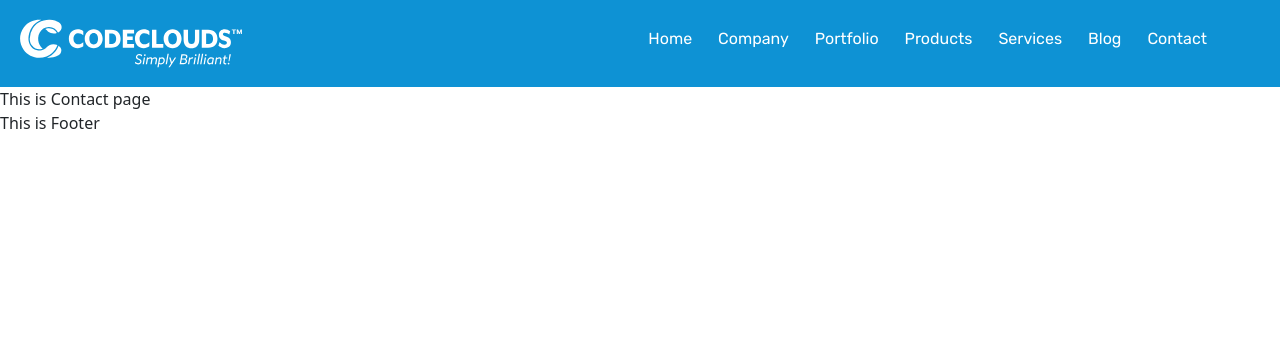
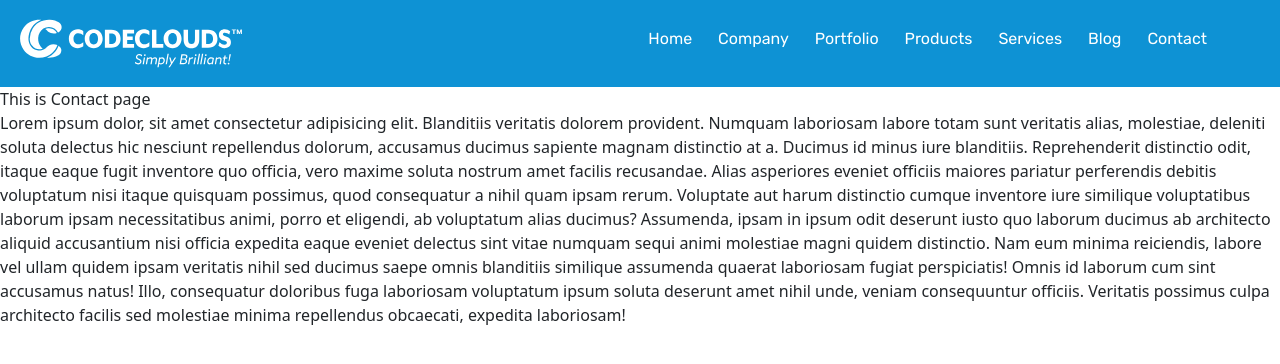
Before and after one commit to iamtanmayrudra/CodeClouds, a React (Create React App) app: page /Contact in a window 1280 px wide. Shown: the top 364 px of the page. Built offline with nearby package versions, Linux system fonts and the light colour scheme; some icons are missing.

Commit message:
Footer Updater

```diff
--- a/src/myComponents/footerComponent/Footer.js
+++ b/src/myComponents/footerComponent/Footer.js
@@ -3,7 +3,7 @@ import React from 'react'
 function Footer() {
   return (
     <>
-     This is Footer
+     Lorem ipsum dolor, sit amet consectetur adipisicing elit. Blanditiis veritatis dolorem provident. Numquam laboriosam labore totam sunt veritatis alias, molestiae, deleniti soluta delectus hic nesciunt repellendus dolorum, accusamus ducimus sapiente magnam distinctio at a. Ducimus id minus iure blanditiis. Reprehenderit distinctio odit, itaque eaque fugit inventore quo officia, vero maxime soluta nostrum amet facilis recusandae. Alias asperiores eveniet officiis maiores pariatur perferendis debitis voluptatum nisi itaque quisquam possimus, quod consequatur a nihil quam ipsam rerum. Voluptate aut harum distinctio cumque inventore iure similique voluptatibus laborum ipsam necessitatibus animi, porro et eligendi, ab voluptatum alias ducimus? Assumenda, ipsam in ipsum odit deserunt iusto quo laborum ducimus ab architecto aliquid accusantium nisi officia expedita eaque eveniet delectus sint vitae numquam sequi animi molestiae magni quidem distinctio. Nam eum minima reiciendis, labore vel ullam quidem ipsam veritatis nihil sed ducimus saepe omnis blanditiis similique assumenda quaerat laboriosam fugiat perspiciatis! Omnis id laborum cum sint accusamus natus! Illo, consequatur doloribus fuga laboriosam voluptatum ipsum soluta deserunt amet nihil unde, veniam consequuntur officiis. Veritatis possimus culpa architecto facilis sed molestiae minima repellendus obcaecati, expedita laboriosam!
     </>
   )
 }
```
